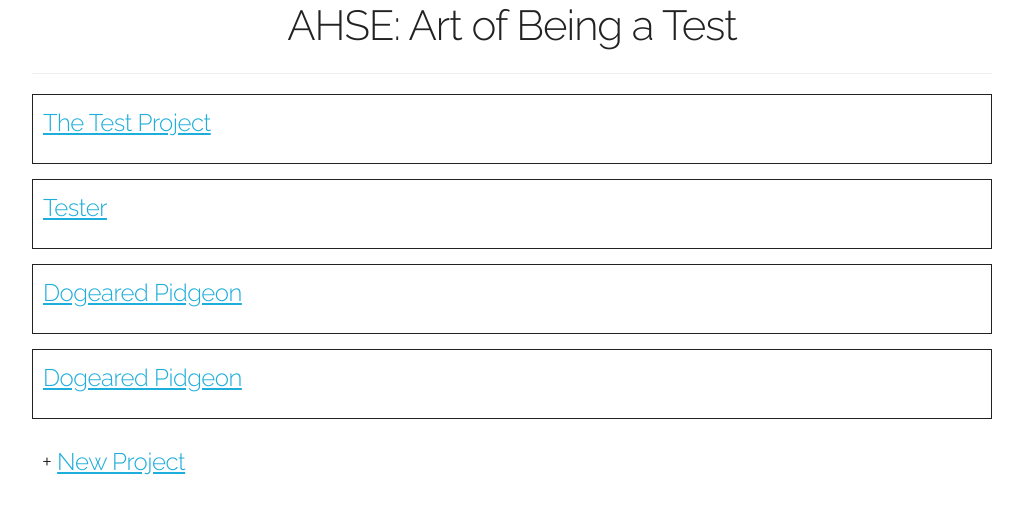
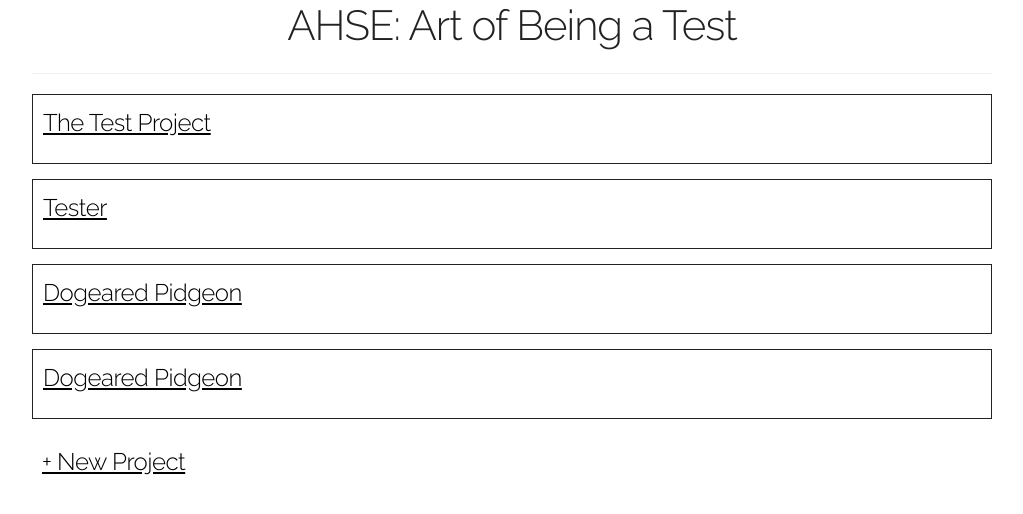
Before and after one commit to MatthewBeaudouinLafon/historical_course_catalog, a Flask app: a page that uses templates/class_dashboard.html in a window 1280 px wide. Shown: the top 514 px of the page, without its empty margins (128-1151 px from the left). Run offline with Flask 2, Linux system fonts and the light colour scheme; data comes from the database, SQL or seed files in the repository; both versions use the stored data as it was after the commit; some web fonts are replaced.

Commit message:
A little bit of touchup.

```diff
--- a/server.py
+++ b/server.py
@@ -105,7 +105,7 @@ def show_single_class(student_id, class_id):
 def new_project_page(student_id, class_id):
 	c = get_db().cursor()
 	class_name = retrieve.find_class_name(c, class_id)
-	return render_template('project_form.html', class_name=class_name)
+	return render_template('project_form.html', page_title="Add Project", class_name=class_name)
 
 @app.route('/user=<student_id>/class=<class_id>/project_form', methods=['POST'])
 def new_project(student_id, class_id):
@@ -133,7 +133,7 @@ def edit_project_page(student_id, class_id, project_id):
 	title = retrieve.find_project_title(c, project_id)
 	student_ids = retrieve.find_project_students(c, project_id)
 	student_users = ", ".join(retrieve.find_student_user(c, student_id) for student_id in student_ids)
-	return render_template('project_form.html', class_name=class_name, descr=descr, link=link, student_users=student_users, title=title)
+	return render_template('project_form.html', page_title="Edit Project", class_name=class_name, descr=descr, link=link, student_users=student_users, title=title)
 
 @app.route('/user=<student_id>/class=<class_id>/project=<project_id>/edit', methods=['POST'])
 def edit_project(student_id, class_id, project_id):
--- a/templates/class_dashboard.html
+++ b/templates/class_dashboard.html
@@ -24,13 +24,13 @@
 		{% for project in projects %}
 			<div class="row">
 				<div class="twelve columns class_boxes">
-					<h5><a href="/user={{student_id}}/class={{class_id}}/project={{project.id}}">{{project.name}}</a></h5>
+					<h5><a href="/user={{student_id}}/class={{class_id}}/project={{project.id}}" style="color:black">{{project.name}}</a></h5>
 				</div>
 			</div>
 		{% endfor %}
 		<div class="row">
 			<div class="twelve columns" style="text-align:left; margin-bottom:1.5rem; padding: 1rem; height: 7rem">
-				<h5>+ <a href="/user={{student_id}}/class={{class_id}}/project_form">New Project</a></h5>
+				<a href="/user={{student_id}}/class={{class_id}}/project_form" style="color:black"><h5>+ New Project</h5></a>
 			</div>
 		</div>
 		<!-- make the link above redirect to the submission form if documentation has not already been submitted.-->
--- a/templates/project_dashboard.html
+++ b/templates/project_dashboard.html
@@ -38,6 +38,7 @@
 				<h5>Project link: <a href="{{link}}">{{link}}</a></h5>
 			</div>
 		{% endif %}
+		<br>
 		<div class="row">
 			<input type="button" name="edit" value="Edit" onclick="location.href='/user={{student_id}}/class={{class_id}}/project={{project_id}}/edit'">
 		</div>
--- a/templates/project_form.html
+++ b/templates/project_form.html
@@ -11,7 +11,7 @@
 	<body>
 		<div class="container">
 			<div class="row">
-				<h2>Add Project</h2>
+				<h2>{{page_title}}</h2>
 			</div>
 			<div class="row">
 				<h4 style="border-bottom:thin ridge; margin-bottom: 2rem">{{class_name}}</h4>
```
Also changed, not shown: templates/student_dashboard.html (+4 -3 lines), test_data.sqlite.
